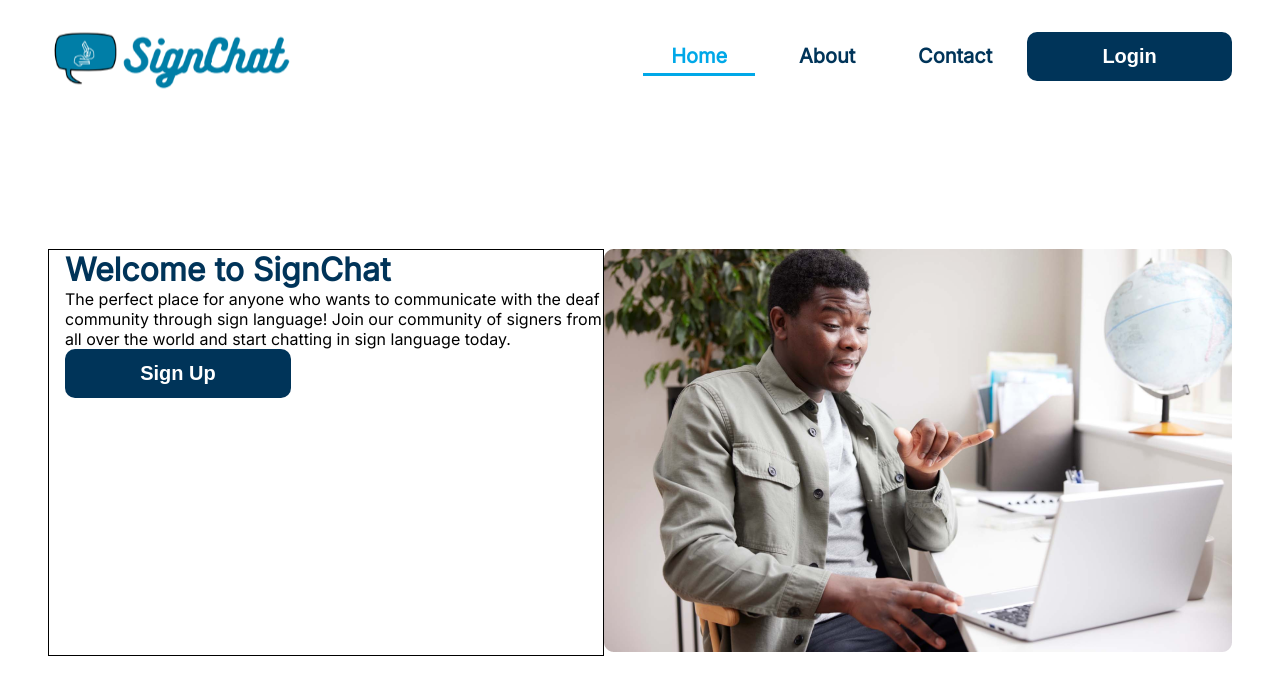
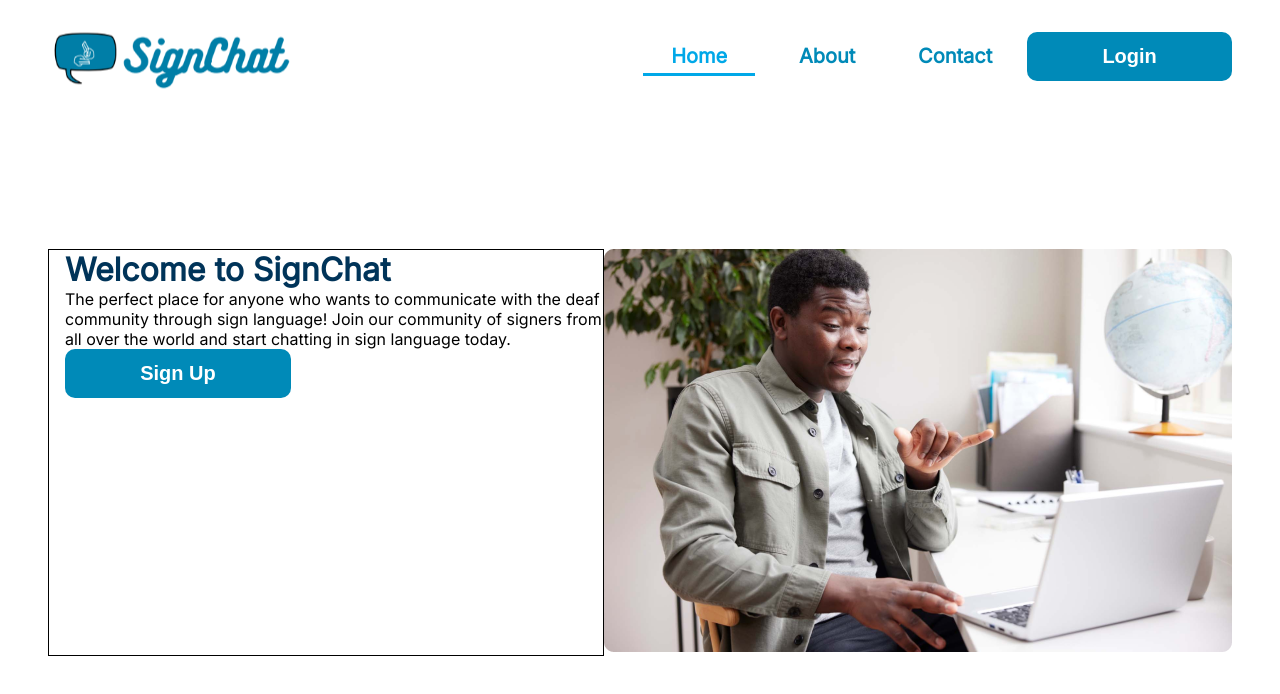
Before and after one commit to SignLink/Signchat-Frontend, a React (Create React App) app: page / in a window 1280 px wide. Shown: the top 694 px of the page. Built offline with nearby package versions, Linux system fonts and the light colour scheme.

Commit message:
fixed colors

```diff
--- a/src/Main Components/Navigations.css
+++ b/src/Main Components/Navigations.css
@@ -19,14 +19,14 @@
     display: inline-block;
     text-decoration: none;
     width: 7rem;
-    color: var(--font-color);
+    color: var(--nav-font-color);
 }
 
 .nav-buttons span {
     display: inline-block;
     font-size: 1.25rem;
     width: 7rem;
-    color: var(--font-color);
+    color: var(--nav-font-color);
     text-align: center;
     margin-left: 1rem;
 }
@@ -40,7 +40,7 @@
 
 .blue-button {
     color: white !important;
-    background-color: var(--font-color);
+    background-color: var(--nav-font-color);
     border: none;
     border-radius: 10px;
     font-size: 1.25rem;
```
